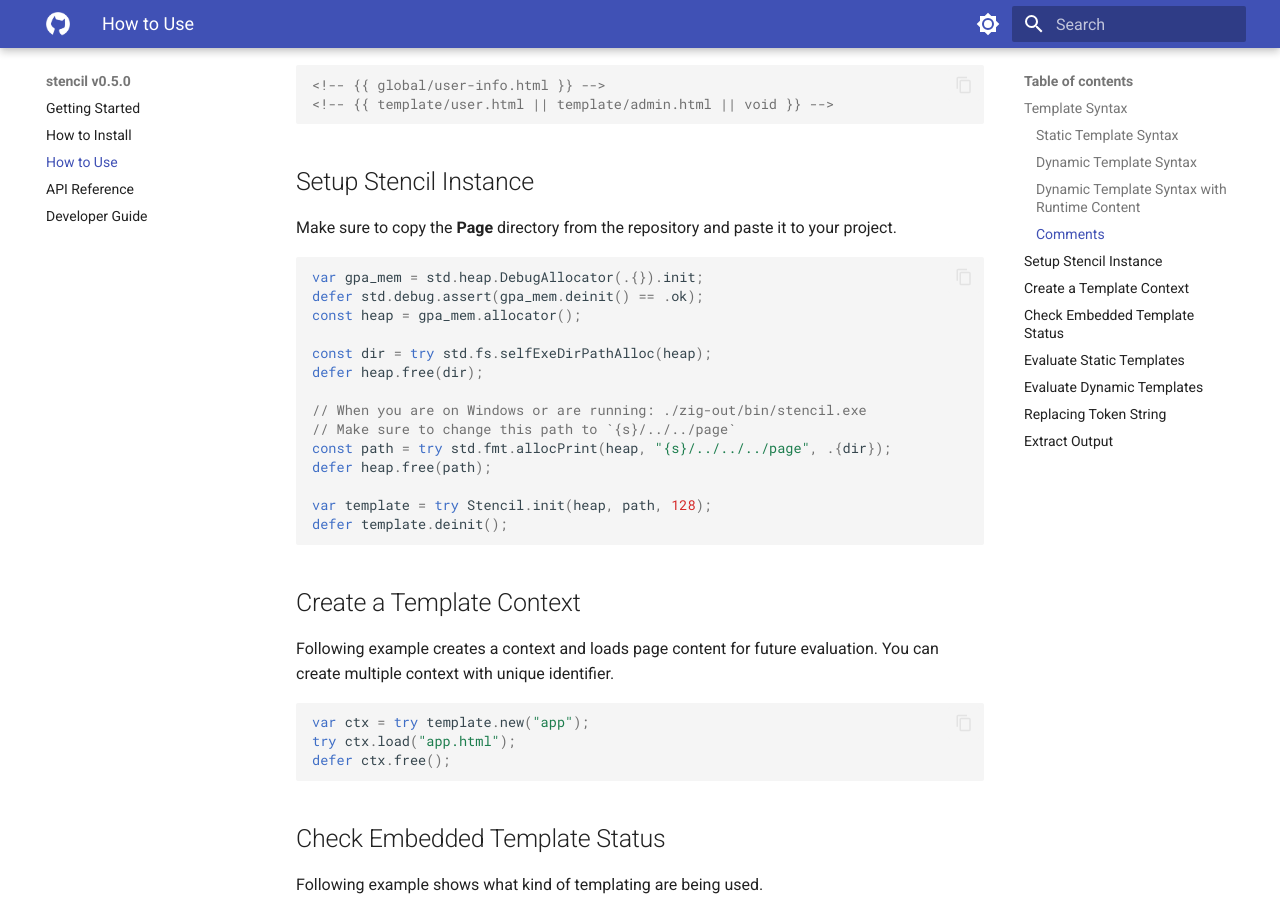
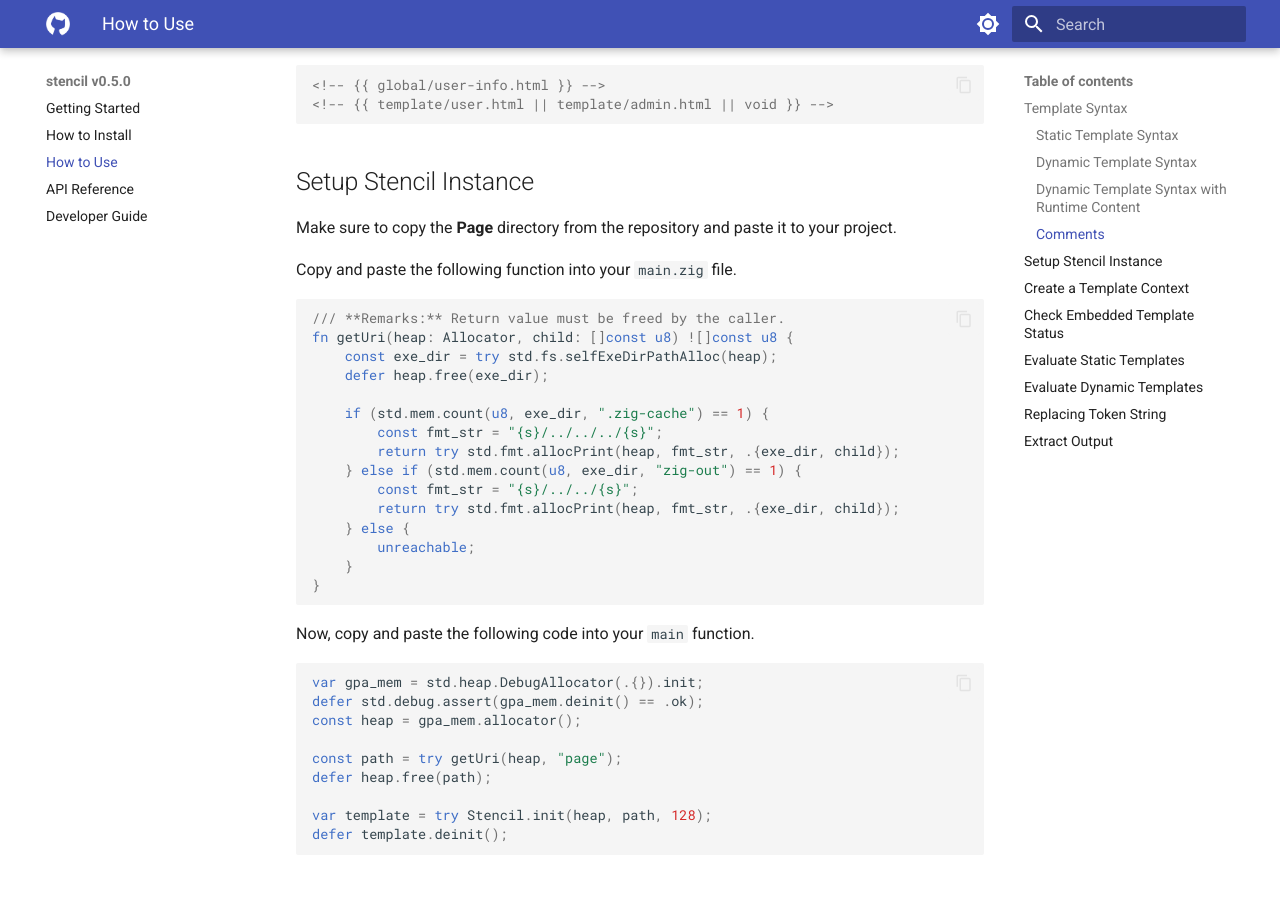
Before and after one commit to bitlaab-bolt/stencil, an MkDocs documentation site: the page built from docs/usage.md, in a window 1280 px wide and 900 px high, scrolled down 955 px. Built offline with MkDocs 1.6.1 and Material for MkDocs 9.7.7, drawn with Linux system fonts in a browser that asks for light colours.

Commit message:
minor doc and code example adjustment

````diff
--- a/docs/usage.md
+++ b/docs/usage.md
@@ -47,17 +47,34 @@ Usually only one token is used but you can add multiple tokens too. It's convent
 
 Make sure to copy the **Page** directory from the repository and paste it to your project.
 
+Copy and paste the following function into your `main.zig` file.
+
+```zig
+/// **Remarks:** Return value must be freed by the caller.
+fn getUri(heap: Allocator, child: []const u8) ![]const u8 {
+    const exe_dir = try std.fs.selfExeDirPathAlloc(heap);
+    defer heap.free(exe_dir);
+
+    if (std.mem.count(u8, exe_dir, ".zig-cache") == 1) {
+        const fmt_str = "{s}/../../../{s}";
+        return try std.fmt.allocPrint(heap, fmt_str, .{exe_dir, child});
+    } else if (std.mem.count(u8, exe_dir, "zig-out") == 1) {
+        const fmt_str = "{s}/../../{s}";
+        return try std.fmt.allocPrint(heap, fmt_str, .{exe_dir, child});
+    } else {
+        unreachable;
+    }
+}
+```
+
+Now, copy and paste the following code into your `main` function.
+
 ```zig
 var gpa_mem = std.heap.DebugAllocator(.{}).init;
 defer std.debug.assert(gpa_mem.deinit() == .ok);
 const heap = gpa_mem.allocator();
 
-const dir = try std.fs.selfExeDirPathAlloc(heap);
-defer heap.free(dir);
-
-// When you are on Windows or are running: ./zig-out/bin/stencil.exe
-// Make sure to change this path to `{s}/../../page`
-const path = try std.fmt.allocPrint(heap, "{s}/../../../page", .{dir});
+const path = try getUri(heap, "page");
 defer heap.free(path);
 
 var template = try Stencil.init(heap, path, 128);
````
Also changed, not shown: 1 other file.
